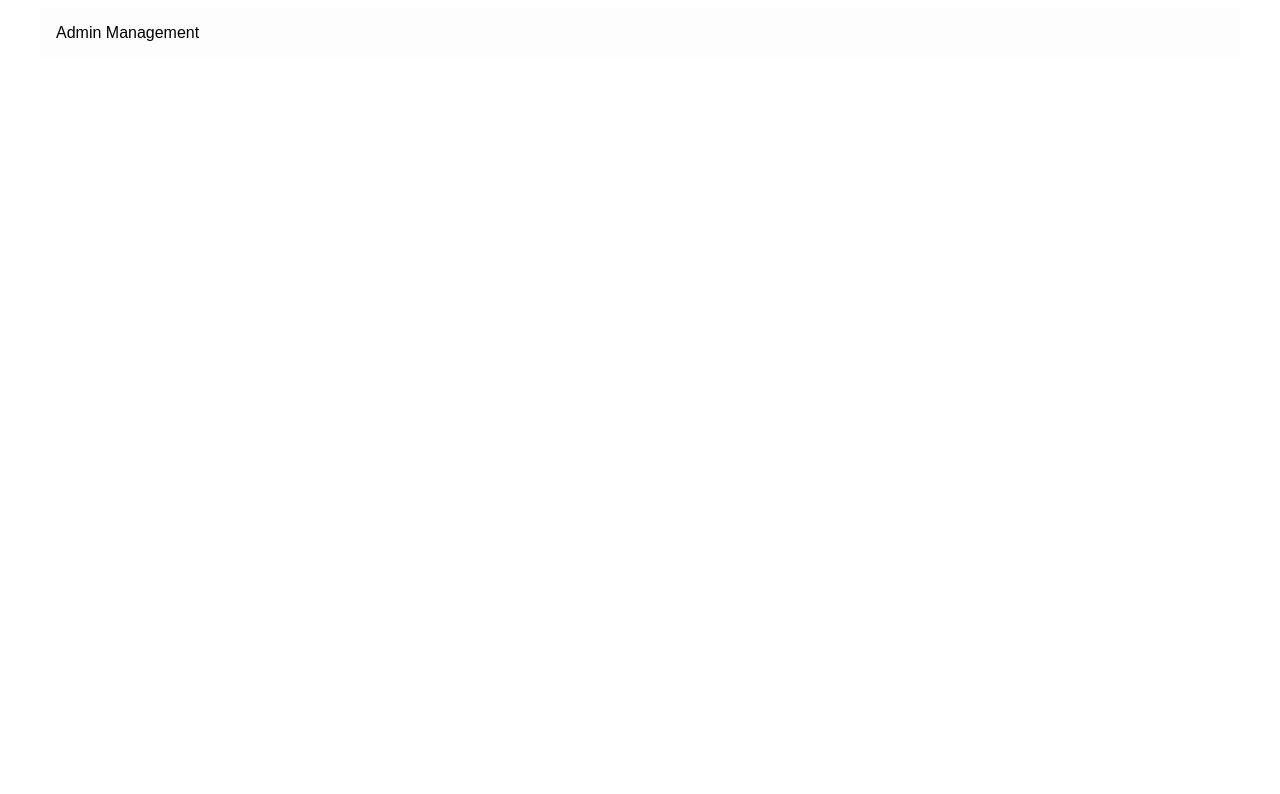
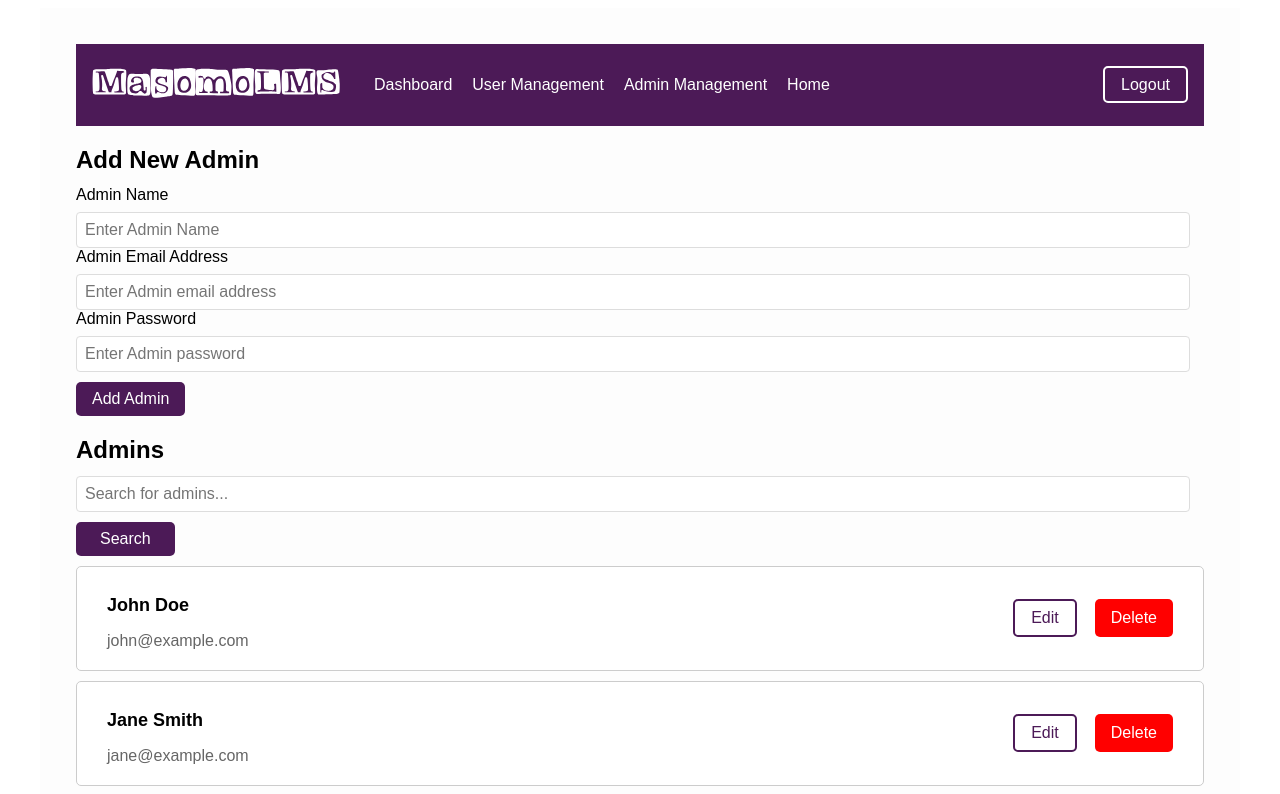
Before and after one commit to mmwandera/masomo-lms-frontend, a React (Vite) app: page /dashboard/admin-management in a window 1280 px wide. Shown: the top 794 px of the page. Built offline with nearby package versions, Linux system fonts and the light colour scheme; a web font is replaced by a local one.

Commit message:
styled admin management page

```diff
--- a/src/admin-components/AdminHome.jsx
+++ b/src/admin-components/AdminHome.jsx
@@ -6,10 +6,8 @@ import Header from './reusable-components/Header';
 import SearchBar from './reusable-components/SearchBar';
 
 export default function AdminHome() {
-  // State to hold the data
   const [courses, setCourses] = useState([]);
 
-  // Fetch dummy data on component mount
   useEffect(() => {
     setCourses(dummyData);
   }, []);
--- a/src/admin-components/AdminManagement.jsx
+++ b/src/admin-components/AdminManagement.jsx
@@ -1,5 +1,58 @@
+import { useEffect, useState } from 'react';
+import './adminManagement.css';
+import dummyData from './dummy-data/adminmgt-data.json';
+import AdminCard from './reusable-components/AdminCard';
+import AdminSearchBar from './reusable-components/AdminSearchBar';
+import Footer from './reusable-components/Footer';
+import Header from './reusable-components/Header';
+
 export default function AdminManagement() {
+  const [admins, setAdmins] = useState([]);
+
+  useEffect(() => {
+    setAdmins(dummyData);
+  }, []);
+
   return (
-    <div>Admin Management</div>
-  )
+    <div className="admin-management">
+      <Header />
+      <main className="admin-main">
+        <div className="admin-form-container">
+          <h2 className="form-heading">Add New Admin</h2>
+          <form className="admin-form">
+            <div className="form-group">
+              <label htmlFor="name">Admin Name</label>
+              <input type="text" id="name" name="name" placeholder="Enter Admin Name" />
+            </div>
+            <div className="form-group">
+              <label htmlFor="email">Admin Email Address</label>
+              <input type="email" id="email" name="email" placeholder="Enter Admin email address" />
+            </div>
+            <div className="form-group">
+              <label htmlFor="password">Admin Password</label>
+              <input type="password" id="password" name="password" placeholder="Enter Admin password" />
+            </div>
+            <button type="submit" className="form-submit-button">Add Admin</button>
+          </form>
+        </div>
+        <div className="admin-card-container">
+          <h2 className="card-heading">Admins</h2>
+          <div className="search-bar-container">
+            <AdminSearchBar />
+          </div>
+          <div className="card-container">
+            {admins.map(admin => (
+              <AdminCard
+                key={admin.id}
+                name={admin.name}
+                email={admin.email}
+                password={admin.password}
+              />
+            ))}
+          </div>
+        </div>
+      </main>
+      <Footer />
+    </div>
+  );
 }
--- /dev/null
+++ b/src/admin-components/adminManagement.css
@@ -0,0 +1,73 @@
+.admin-management {
+  padding: 20px;
+}
+
+.admin-form-container {
+  margin-bottom: 20px;
+}
+
+.admin-card-container {
+  margin-top: 20px;
+}
+
+.admin-card {
+  background-color: #fff;
+  padding: 20px;
+  border: 1px solid #ddd;
+  border-radius: 5px;
+  margin-bottom: 20px;
+}
+
+.admin-details {
+  margin-bottom: 10px;
+}
+
+.admin-name {
+  font-size: 18px;
+  font-weight: bold;
+  margin-bottom: 5px;
+}
+
+.admin-email {
+  font-size: 16px;
+  color: #666;
+  margin-bottom: 10px;
+}
+
+.admin-buttons button {
+  margin-right: 10px;
+  padding: 8px 16px;
+  background-color: #4C1A57;
+  color: #fff;
+  border: none;
+  border-radius: 5px;
+  cursor: pointer;
+  transition: background-color 0.3s ease;
+}
+
+.admin-buttons button:hover {
+  background-color: #3a1342;
+}
+
+.delete-button {
+  background-color: #ff4d4f;
+}
+
+.delete-button:hover {
+  background-color: #d9363e;
+}
+
+.admin-form .form-submit-button {
+  margin-top: 10px; /* Add margin */
+  padding: 8px 16px;
+  background-color: #4C1A57;
+  color: #fff;
+  border: none;
+  border-radius: 5px;
+  cursor: pointer;
+  transition: background-color 0.3s ease;
+}
+
+.admin-form .form-submit-button:hover {
+  background-color: #3a1342;
+}
--- /dev/null
+++ b/src/admin-components/dummy-data/adminmgt-data.json
@@ -0,0 +1,20 @@
+[
+  {
+    "id": 1,
+    "name": "John Doe",
+    "email": "john@example.com",
+    "password": "password123"
+  },
+  {
+    "id": 2,
+    "name": "Jane Smith",
+    "email": "jane@example.com",
+    "password": "password456"
+  },
+  {
+    "id": 3,
+    "name": "Alice Johnson",
+    "email": "alice@example.com",
+    "password": "password789"
+  }
+]
--- /dev/null
+++ b/src/admin-components/reusable-components/AdminCard.jsx
@@ -0,0 +1,16 @@
+import './adminCard.css';
+
+export default function AdminCard({ name, email }) {
+  return (
+    <div className="admin-card">
+      <div className="admin-details-container">
+        <h3 className="admin-name">{name}</h3>
+        <p className="admin-email">{email}</p>
+      </div>
+      <div className="admin-buttons-container">
+        <button className="edit-button">Edit</button>
+        <button className="delete-button">Delete</button>
+      </div>
+    </div>
+  );
+}
--- /dev/null
+++ b/src/admin-components/reusable-components/AdminSearchBar.jsx
@@ -0,0 +1,10 @@
+import './adminSearchBar.css';
+
+export default function SearchBar() {
+  return (
+    <div className="search-bar">
+      <input type="text" placeholder="Search for admins..." />
+      <button type="submit" className="search-button">Search</button>
+    </div>
+  );
+}
--- /dev/null
+++ b/src/admin-components/reusable-components/adminCard.css
@@ -0,0 +1,48 @@
+.admin-card {
+  display: flex;
+  align-items: center;
+  justify-content: space-between;
+  padding: 10px 30px;
+  border: 1px solid #ccc;
+  border-radius: 5px;
+  margin-bottom: 10px;
+}
+
+.admin-details-container {
+  flex-grow: 1;
+}
+
+.admin-buttons-container {
+  display: flex;
+}
+
+.edit-button {
+  padding: 8px 16px;
+  margin-right: 8px;
+  color: #4C1A57; /* Primary color */
+  border: 2px solid #4C1A57; /* Primary color */
+  border-radius: 5px;
+  cursor: pointer;
+  transition: background-color 0.3s ease;
+  background-color: transparent;
+}
+
+.edit-button:hover {
+  background-color: #4C1A57; /* Primary color */
+  color: #fff;
+}
+
+
+.delete-button {
+  padding: 8px 16px;
+  background-color: #FF0000; /* Red color */
+  color: #fff;
+  border: none;
+  border-radius: 5px;
+  cursor: pointer;
+  transition: background-color 0.3s ease;
+}
+
+.delete-button:hover {
+  background-color: #CC0000; /* Darker red color on hover */
+}
--- /dev/null
+++ b/src/admin-components/reusable-components/adminSearchBar.css
@@ -0,0 +1,29 @@
+.search-bar {
+  margin-bottom: 10px;
+}
+
+.search-input {
+  display: block;
+  width: calc(100% - 10px);
+  padding: 10px;
+  font-size: 16px;
+  border: 2px solid #ccc;
+  border-radius: 5px;
+  outline: none;
+}
+
+.search-button {
+  display: inline-block;
+  padding: 0.5rem 1.5rem;
+  background-color: #4C1A57;
+  color: #fff;
+  border: none;
+  border-radius: 5px;
+  cursor: pointer;
+  transition: background-color 0.3s ease;
+  margin-top: 10px;
+}
+
+.search-button:hover {
+  background-color: #3a1342;
+}
--- a/src/admin-components/reusable-components/card.css
+++ b/src/admin-components/reusable-components/card.css
@@ -52,9 +52,21 @@
 }
 
 .edit-button {
-  background-color: #4C1A57;
+  padding: 8px 16px;
+  margin-right: 8px;
+  color: #4C1A57; /* Primary color */
+  border: 2px solid #4C1A57; /* Primary color */
+  border-radius: 5px;
+  cursor: pointer;
+  transition: background-color 0.3s ease;
+  background-color: transparent;
+}
+
+.edit-button:hover {
+  background-color: #4C1A57; /* Primary color */
   color: #fff;
 }
+
 
 .delete-button {
   background-color: #ff4d4f;
```
